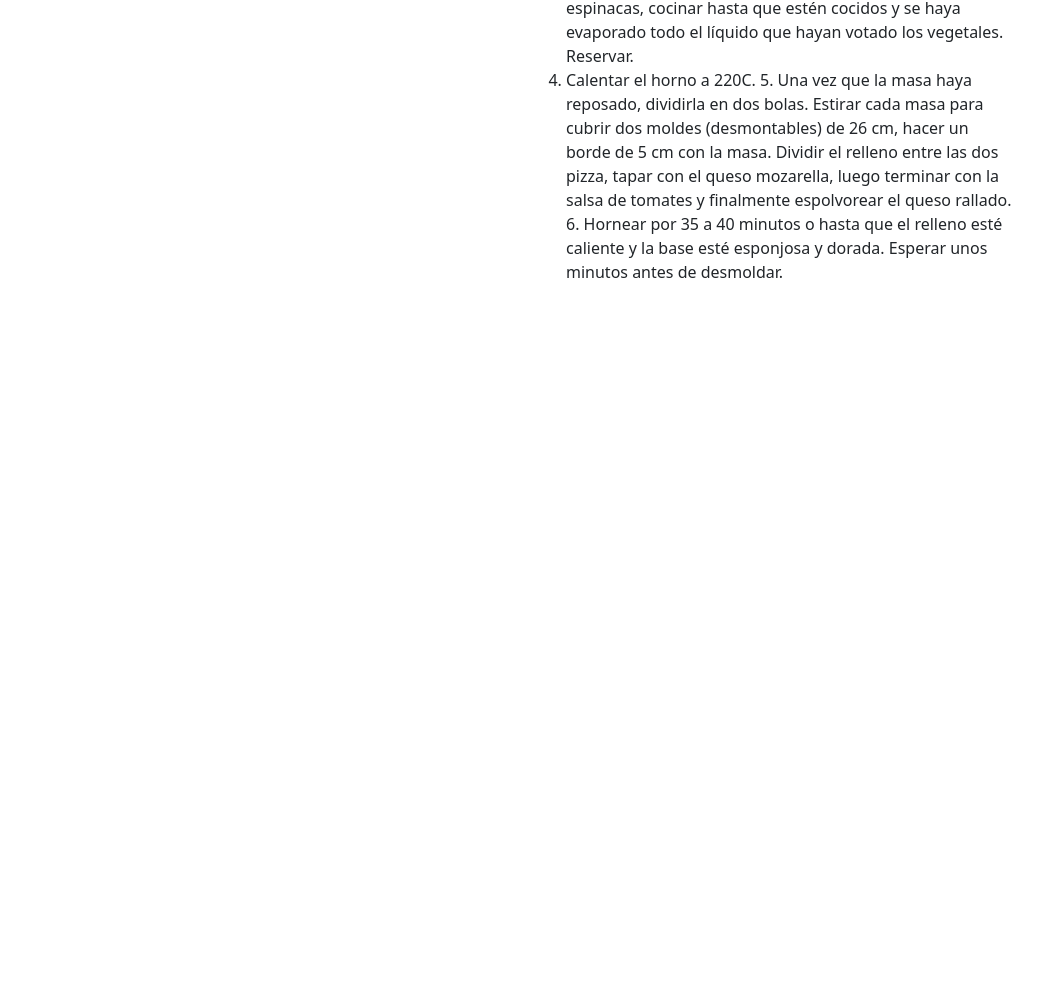
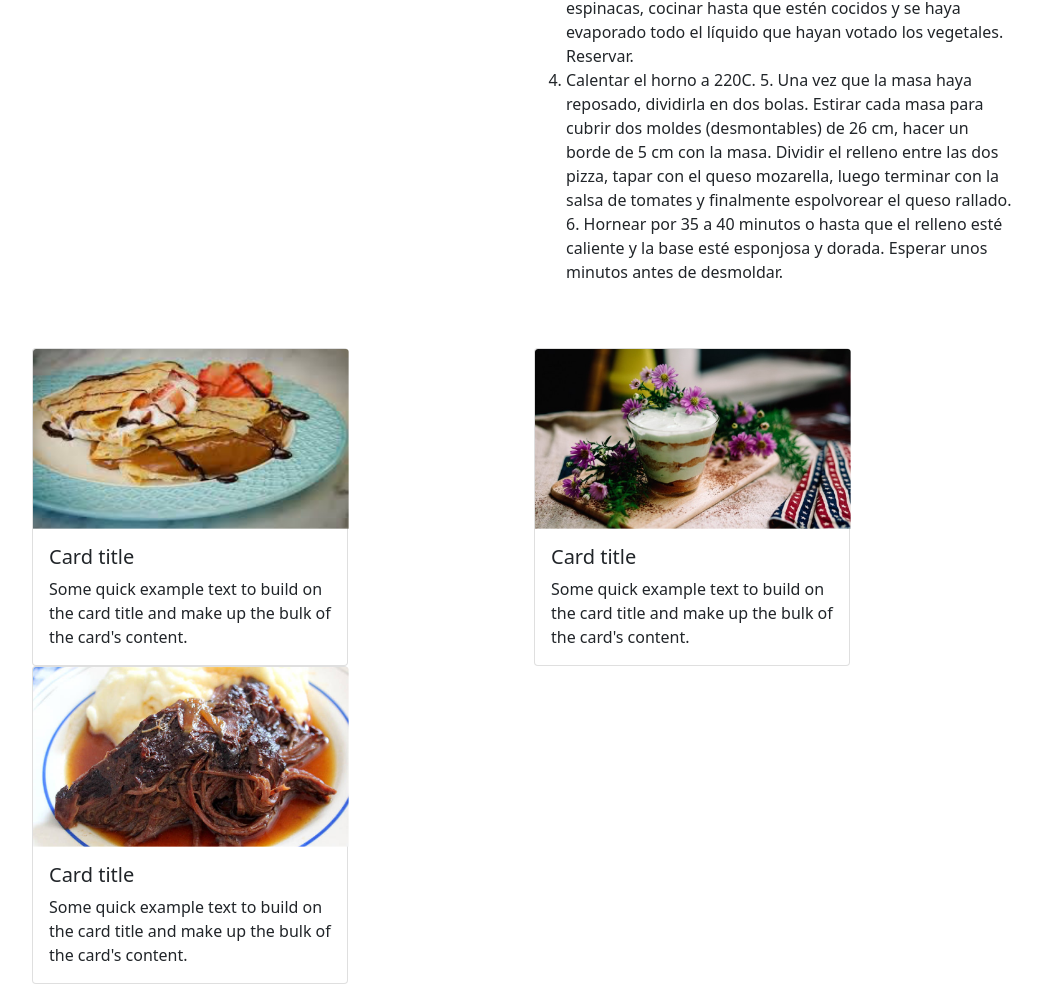
Before and after one commit to ClaudioQD/ricomida, a plain HTML site: page index.html in a window 1280 px wide. Shown: the part 1483-2467 px from the top of the page, without its empty margins (118-1160 px from the left). Before the commit the page ends 1783 px from the top, so only its background shows below. Drawn offline with nearby package versions, Linux system fonts and the light colour scheme.

Commit message:
se agrega tarjetas con toggle
se agrega tarjetas con toggle

```diff
--- a/index.html
+++ b/index.html
@@ -209,12 +209,37 @@
 
         </div>
 
-
+<br>
+<br>
     </section>
 
 
+<section style="padding-left: 150px; padding-right: 150px;">
 
+  <div class="row">
+      <div class="col"><div class="card" style="width: 316px;">
+  <img class="card-img-top" src="assets\img\recipe-card-1.png" style="width: 316px; height: 180px;"alt="Card image cap">
+  <div class="card-body">
+    <h5 class="card-title" id="titleA">Card title</h5>
+    <p class="card-text" id="textoA">Some quick example text to build on the card title and make up the bulk of the card's content.</p>
+  </div></div></div>
+      <div class="col"><div class="card" style="width: 316px;">
+  <img class="card-img-top" src="assets\img\recipe-card-2.png" style="width: 316px; height: 180px;"alt="Card image cap">
+  <div class="card-body">
+    <h5 class="card-title" id="titleB">Card title</h5>
+    <p class="card-text" id="textoB">Some quick example text to build on the card title and make up the bulk of the card's content.</p>
+  </div></div></div>
+    <div class="col"><div class="card" style="width: 316px;">
+ <img class="card-img-top" src="assets\img\recipe-card-3.png" style="width: 316px; height: 180px;"alt="Card image cap">
+  <div class="card-body">
+    <h5 class="card-title" id="titleC">Card title</h5>
+    <p class="card-text" id="textoC">Some quick example text to build on the card title and make up the bulk of the card's content.</p>
+      </div></div>
 
+    </div>
+  </div>
+
+  </section>
 
 
 
```
